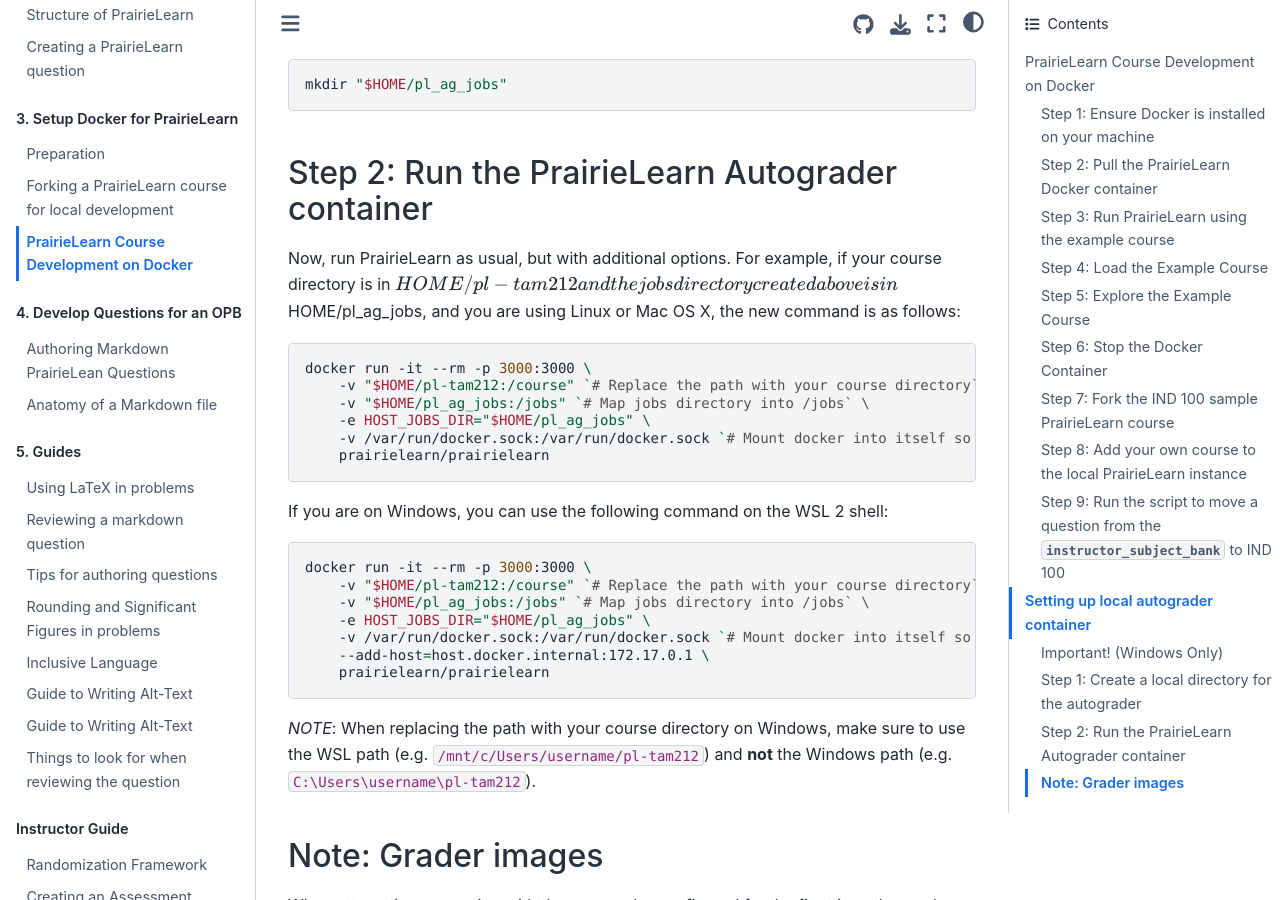
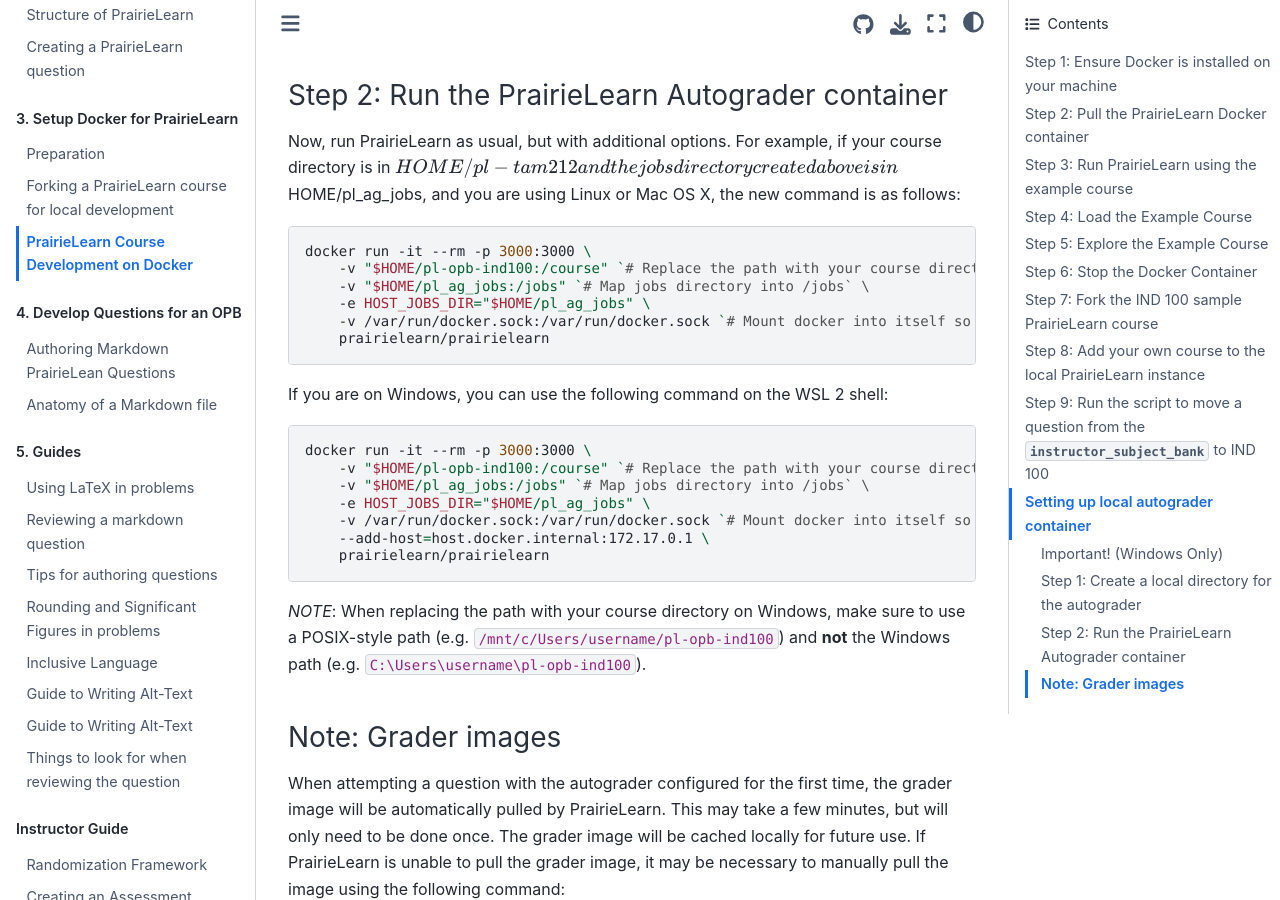
Before and after one commit to open-resources/opb_training, a Jupyter Book: the page built from content/pl_docker/docker_course_dev.md, in a window 1280 px wide and 900 px high, scrolled down 7535 px. Built offline with Jupyter Book 1.0.4 settings and Sphinx 7.4.7 and the Sphinx Book theme 1.1.4, drawn with Linux system fonts in a browser that asks for light colours.

Commit message:
Implement feedback

````diff
--- a/content/pl_docker/docker_course_dev.md
+++ b/content/pl_docker/docker_course_dev.md
@@ -174,27 +174,32 @@ When developing locally on PrairieLearn, you **must** click "Load from Disk" eve
 That's it!
 You're ready to develop questions for the OPB!
 
-# Setting up local autograder container
+## Setting up local autograder container
+
 For development of questions that require an autograder, you will need to set up a local autograder container as well.
 
-## Important! (Windows Only)
+### Important! (Windows Only)
+
 If you are using Windows, the following commands will need to be executed in Windows Subsystem for Linux (WSL). You can do this two ways:
 1. Open a command prompt and type `wsl` to open a WSL terminal
 1. Look for the Windows Subsystem for Linux application in the Start Menu
 <img src="pl_images/wsl_icon_windows.png">
 
-## Step 1: Create a local directory for the autograder
+### Step 1: Create a local directory for the autograder
 
 To run PrairieLearn locally with external grader and workspace support, create an empty directory to use to share job data between containers. This directory can live anywhere, but needs to be created first and referenced in the docker launch command. This directory only needs to be created once.
+
 ```bash
 mkdir "$HOME/pl_ag_jobs"
 ```
 
-## Step 2: Run the PrairieLearn Autograder container
+### Step 2: Run the PrairieLearn Autograder container
+
 Now, run PrairieLearn as usual, but with additional options. For example, if your course directory is in $HOME/pl-tam212 and the jobs directory created above is in $HOME/pl_ag_jobs, and you are using Linux or Mac OS X, the new command is as follows:
+
 ```bash
 docker run -it --rm -p 3000:3000 \
-    -v "$HOME/pl-tam212:/course" `# Replace the path with your course directory` \
+    -v "$HOME/pl-opb-ind100:/course" `# Replace the path with your course directory` \
     -v "$HOME/pl_ag_jobs:/jobs" `# Map jobs directory into /jobs` \
     -e HOST_JOBS_DIR="$HOME/pl_ag_jobs" \
     -v /var/run/docker.sock:/var/run/docker.sock `# Mount docker into itself so container can spawn others` \
@@ -202,20 +207,25 @@ docker run -it --rm -p 3000:3000 \
 ```
 
 If you are on Windows, you can use the following command on the WSL 2 shell:
+
 ```bash
 docker run -it --rm -p 3000:3000 \
-    -v "$HOME/pl-tam212:/course" `# Replace the path with your course directory` \
+    -v "$HOME/pl-opb-ind100:/course" `# Replace the path with your course directory` \
     -v "$HOME/pl_ag_jobs:/jobs" `# Map jobs directory into /jobs` \
     -e HOST_JOBS_DIR="$HOME/pl_ag_jobs" \
     -v /var/run/docker.sock:/var/run/docker.sock `# Mount docker into itself so container can spawn others` \
     --add-host=host.docker.internal:172.17.0.1 \
     prairielearn/prairielearn
 ```
-*NOTE*: When replacing the path with your course directory on Windows, make sure to use the WSL path (e.g. `/mnt/c/Users/username/pl-tam212`) and __not__ the Windows path (e.g. `C:\Users\username\pl-tam212`).
 
-## Note: Grader images
+*NOTE*: When replacing the path with your course directory on Windows, make sure to use a POSIX-style path (e.g. `/mnt/c/Users/username/pl-opb-ind100`) and __not__ the Windows path (e.g. `C:\Users\username\pl-opb-ind100`).
+
+### Note: Grader images
+
 When attempting a question with the autograder configured for the first time, the grader image will be automatically pulled by PrairieLearn. This may take a few minutes, but will only need to be done once. The grader image will be cached locally for future use. If PrairieLearn is unable to pull the grader image, it may be necessary to manually pull the image using the following command:
+
 ```bash
 docker pull prairielearn/grader-python
 ```
+
 *Note*: The above command is for the Python grader image. If you are using a different grader image, you will need to replace `prairielearn/grader-python` with the appropriate image name.
````
